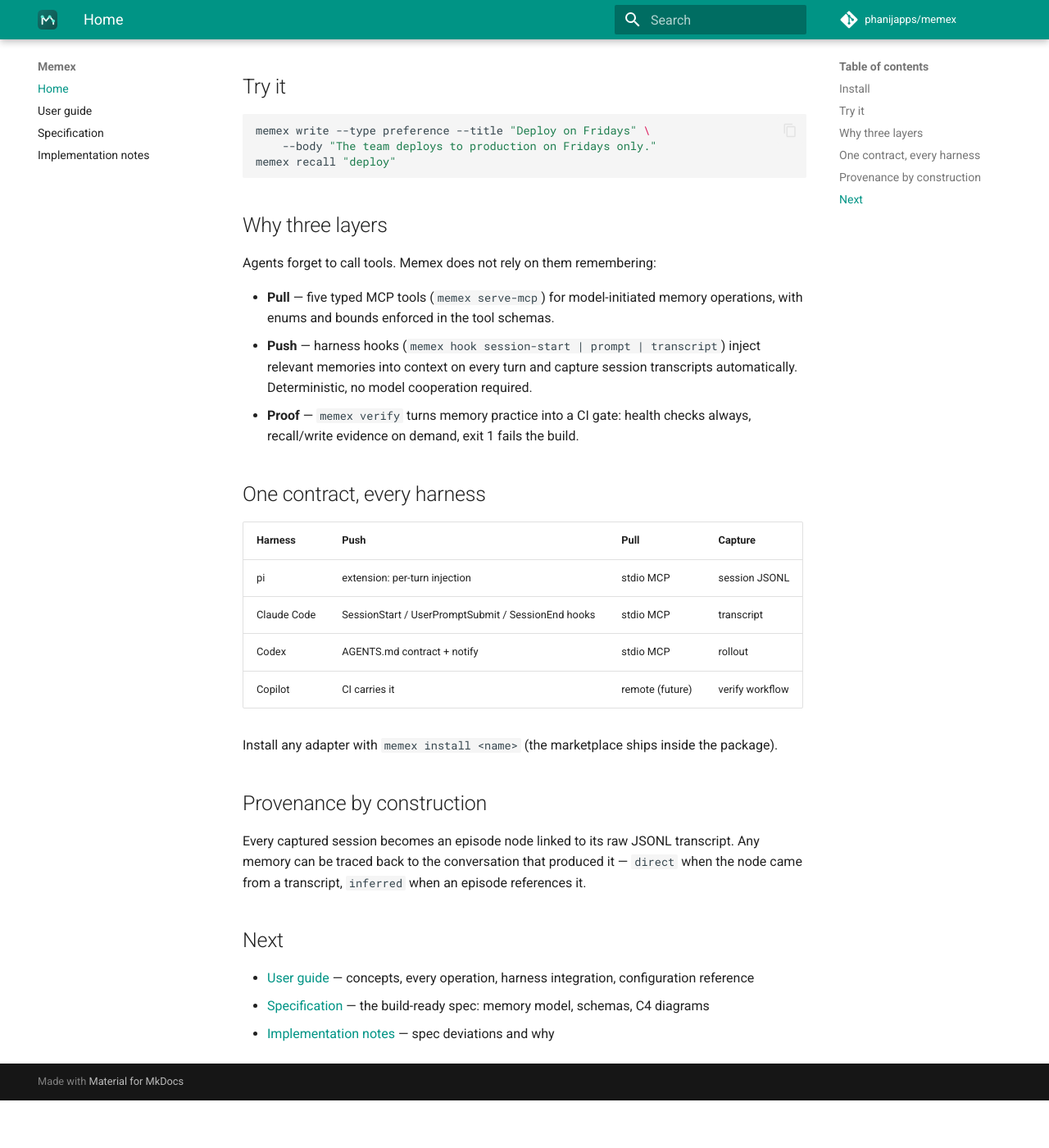
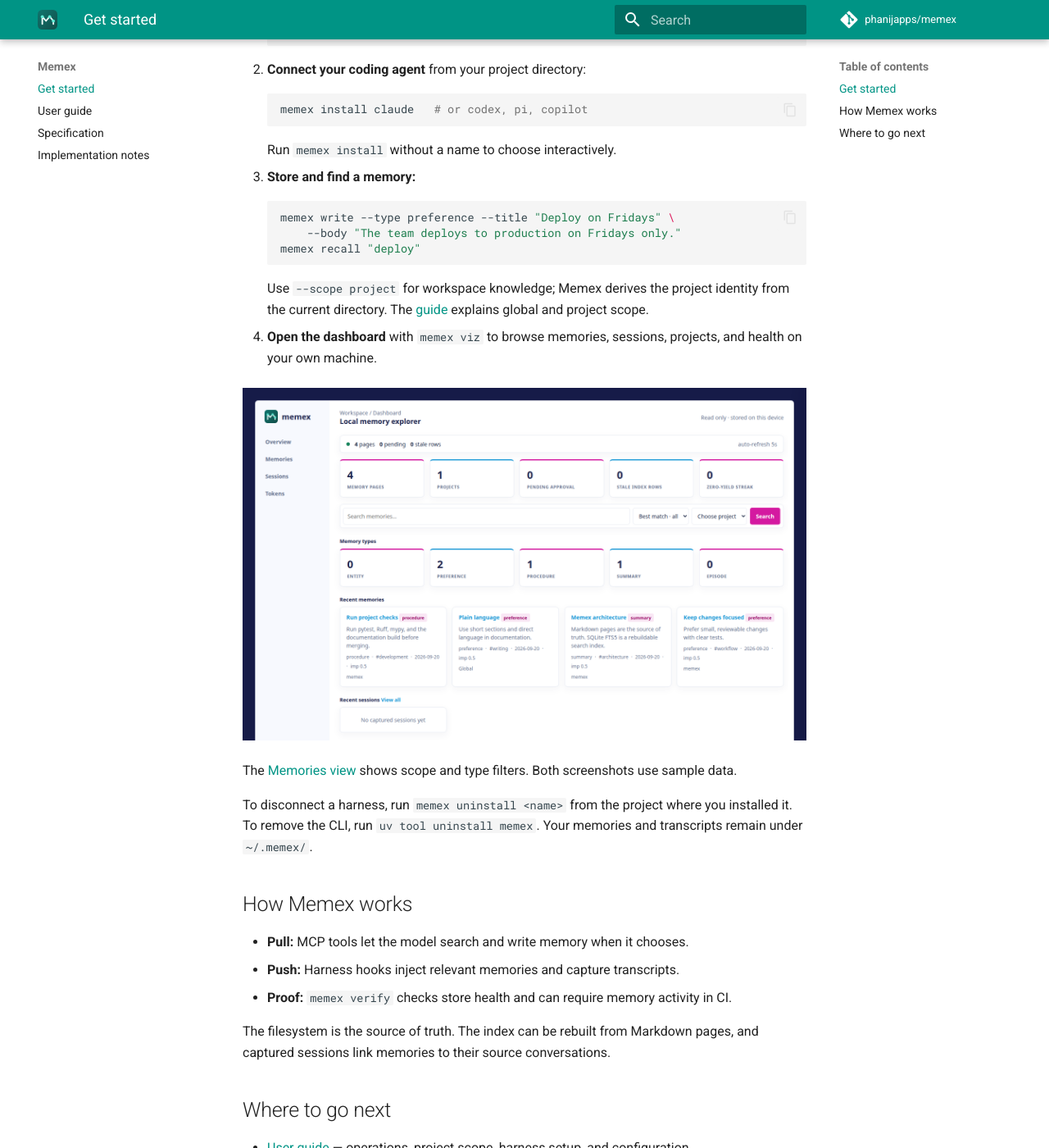
Before and after one commit to agent-memory-atlas-archive/phanijapps--memex, an MkDocs documentation site: the page built from docs/gitpages/index.md, in a window 1280 px wide and 1400 px high, scrolled down 526 px. Shown: the whole window at 82% size. Built offline with MkDocs 1.6.1 and Material for MkDocs 9.7.7, drawn with Linux system fonts in a browser that asks for light colours; comment, search, counter and statistics services are not loaded; before the commit the page ends 1868 px from its top, so only the background shows below that; some of the changed text lies outside the part shown.

````diff
--- a/docs/gitpages/index.md
+++ b/docs/gitpages/index.md
@@ -2,64 +2,65 @@
 
 # Memex
 
-A durable, local-first memory layer for AI coding agents.
+A durable, local memory layer for AI coding agents. Memories are readable
+Markdown files under `~/.memex/docs/`; a rebuildable SQLite index makes them
+searchable. Memex brings relevant pages into coding sessions and records where
+they came from.
 
-The memory store **is** the filesystem: every memory is a human-readable Markdown
-page under `~/.memex/docs/`, git-able and editable by hand. SQLite FTS5 is
-a disposable BM25 index — delete it and it rebuilds from the pages. No
-server, no cloud, no embeddings.
+## Get started
 
-## Install
+Requires Python 3.12+ and [uv](https://docs.astral.sh/uv/getting-started/installation/).
 
-Install Memex directly from GitHub with `uv`:
+1. **Install the CLI from Git:**
 
-```bash
-uv tool install git+https://github.com/phanijapps/memex.git
-```
+    ```bash
+    uv tool install git+https://github.com/phanijapps/memex.git
+    ```
 
-## Try it
+2. **Connect your coding agent** from your project directory:
 
-```bash
-memex write --type preference --title "Deploy on Fridays" \
-    --body "The team deploys to production on Fridays only."
-memex recall "deploy"
-```
+    ```bash
+    memex install claude   # or codex, pi, copilot
+    ```
 
-## Why three layers
+    Run `memex install` without a name to choose interactively.
 
-Agents forget to call tools. Memex does not rely on them remembering:
+3. **Store and find a memory:**
 
-- **Pull** — five typed MCP tools (`memex serve-mcp`) for model-initiated
-  memory operations, with enums and bounds enforced in the tool schemas.
-- **Push** — harness hooks (`memex hook session-start | prompt | transcript`)
-  inject relevant memories into context on every turn and capture session
-  transcripts automatically. Deterministic, no model cooperation required.
-- **Proof** — `memex verify` turns memory practice into a CI gate: health
-  checks always, recall/write evidence on demand, exit 1 fails the build.
+    ```bash
+    memex write --type preference --title "Deploy on Fridays" \
+        --body "The team deploys to production on Fridays only."
+    memex recall "deploy"
+    ```
 
-## One contract, every harness
+    Use `--scope project` for workspace knowledge; Memex derives the project
+    identity from the current directory. The [guide](guide.md#project-memory-and-dashboard)
+    explains global and project scope.
 
-| Harness | Push | Pull | Capture |
-|---|---|---|---|
-| pi | extension: per-turn injection | stdio MCP | session JSONL |
-| Claude Code | SessionStart / UserPromptSubmit / SessionEnd hooks | stdio MCP | transcript |
-| Codex | AGENTS.md contract + notify | stdio MCP | rollout |
-| Copilot | CI carries it | remote (future) | verify workflow |
+4. **Open the dashboard** with `memex viz` to browse memories, sessions,
+   projects, and health on your own machine.
 
-Install any adapter with `memex install <name>` (the marketplace ships inside
-the package).
+![Memex dashboard overview showing memory counts and recent pages](assets/dashboard-overview.png)
 
-## Provenance by construction
+The [Memories view](assets/dashboard-memories.png) shows scope and type filters.
+Both screenshots use sample data.
 
-Every captured session becomes an episode node linked to its raw JSONL
-transcript. Any memory can be traced back to the conversation that produced
-it — `direct` when the node came from a transcript, `inferred` when an
-episode references it.
+To disconnect a harness, run `memex uninstall <name>` from the project where
+you installed it. To remove the CLI, run `uv tool uninstall memex`. Your
+memories and transcripts remain under `~/.memex/`.
 
-## Next
+## How Memex works
 
-- [User guide](guide.md) — concepts, every operation, harness integration,
-  configuration reference
-- [Specification](spec.md) — the build-ready spec: memory model, schemas,
-  C4 diagrams
-- [Implementation notes](implementation-notes.md) — spec deviations and why
+- **Pull:** MCP tools let the model search and write memory when it chooses.
+- **Push:** Harness hooks inject relevant memories and capture transcripts.
+- **Proof:** `memex verify` checks store health and can require memory activity
+  in CI.
+
+The filesystem is the source of truth. The index can be rebuilt from Markdown
+pages, and captured sessions link memories to their source conversations.
+
+## Where to go next
+
+- [User guide](guide.md) — operations, project scope, harness setup, and configuration
+- [Specification](spec.md) — architecture diagrams, memory model, and schemas
+- [Implementation notes](implementation-notes.md) — shipped differences from the specification
--- a/mkdocs.yml
+++ b/mkdocs.yml
@@ -36,7 +36,7 @@ markdown_extensions:
           format: !!python/name:pymdownx.superfences.fence_code_format
 
 nav:
-  - Home: index.md
+  - Get started: index.md
   - User guide: guide.md
   - Specification: spec.md
   - Implementation notes: implementation-notes.md
````
Also changed, not shown: README.md (+104 -107 lines), docs/gitpages/guide.md (+20 -11 lines), docs/gitpages/assets/dashboard-memories.png (added), docs/gitpages/assets/dashboard-overview.png (added).
